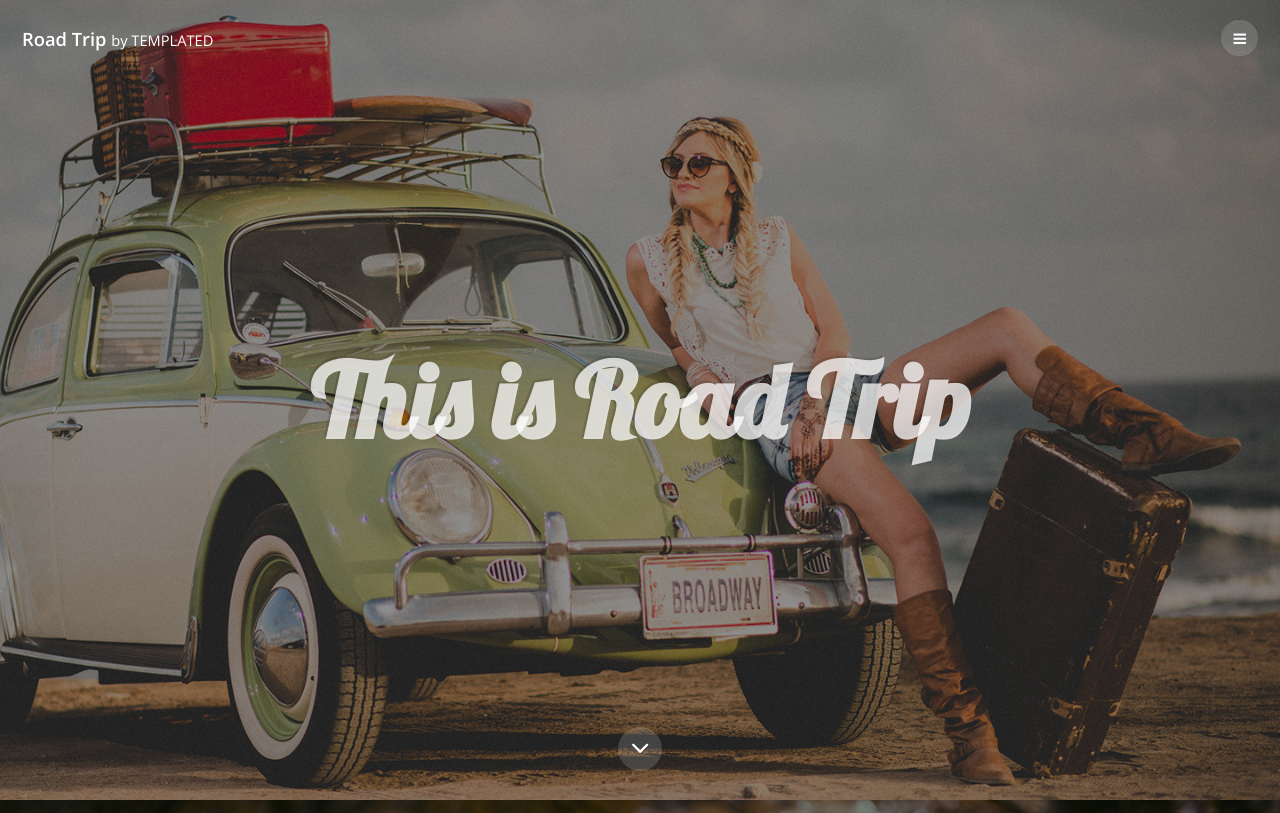
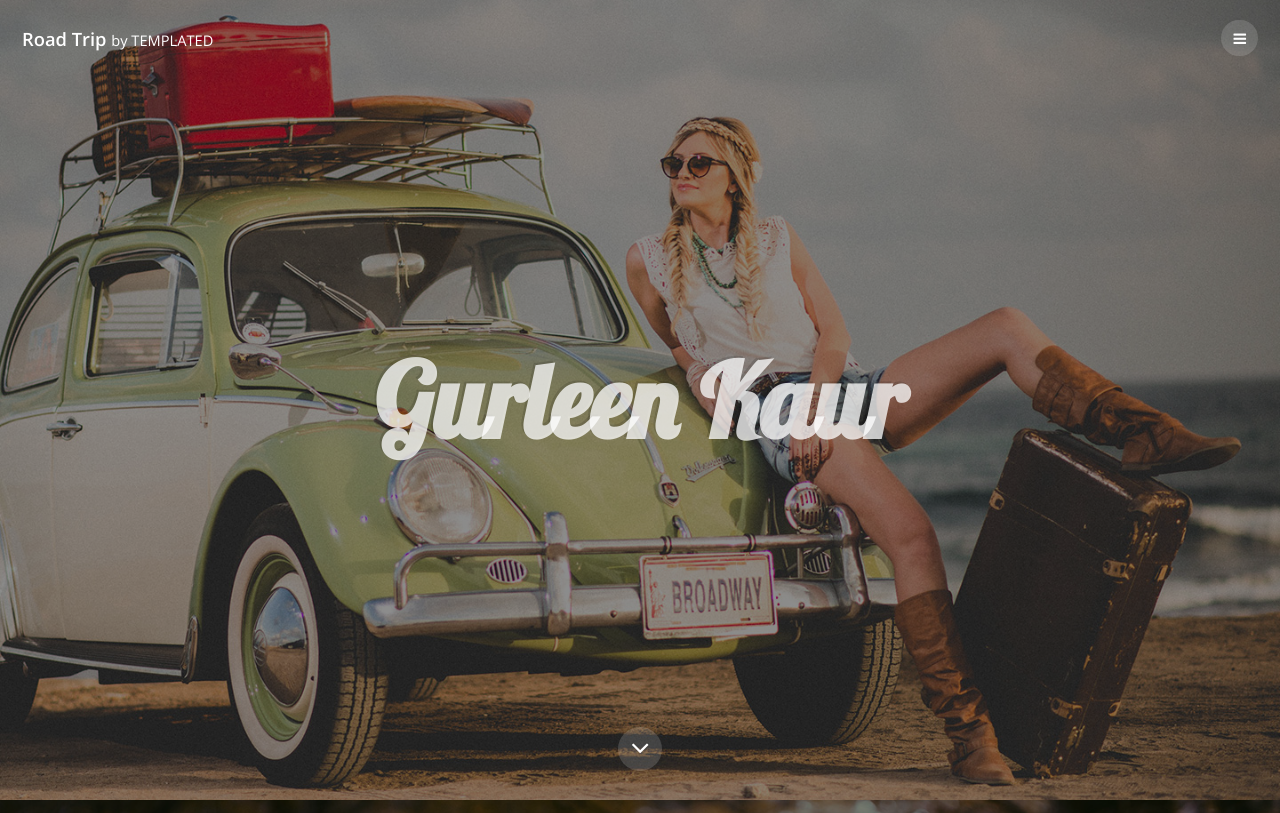
Before and after one commit to GurleenKaurPures/GurleenKaurPures.github.io, a plain HTML site: page index.html in a window 1280 px wide. Shown: the top 813 px of the page. Drawn offline with nearby package versions, Linux system fonts and the light colour scheme.

Commit message:
Update index.html

```diff
--- a/index.html
+++ b/index.html
@@ -37,7 +37,7 @@
 			<section id="banner" class="bg-img" data-bg="banner.jpg">
 				<div class="inner">
 					<header>
-						<h1>This is Road Trip</h1>
+						<h1>Gurleen Kaur</h1>
 					</header>
 				</div>
 				<a href="#one" class="more">Learn More</a>
```
